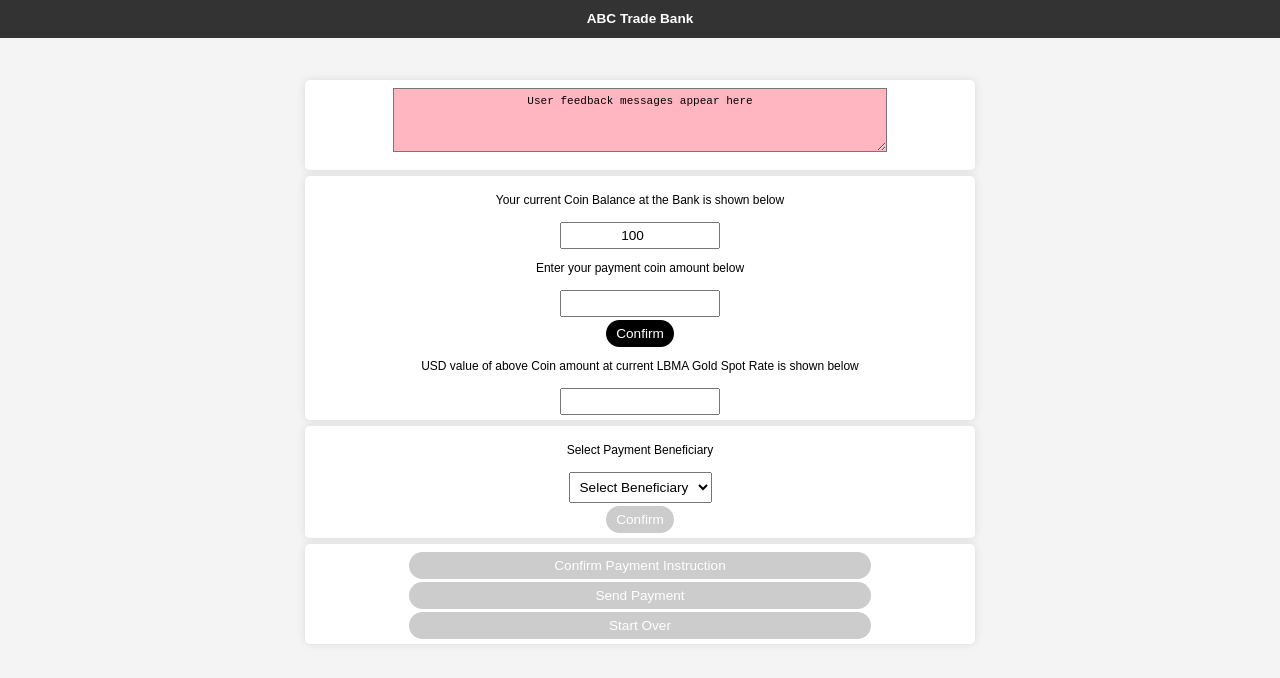
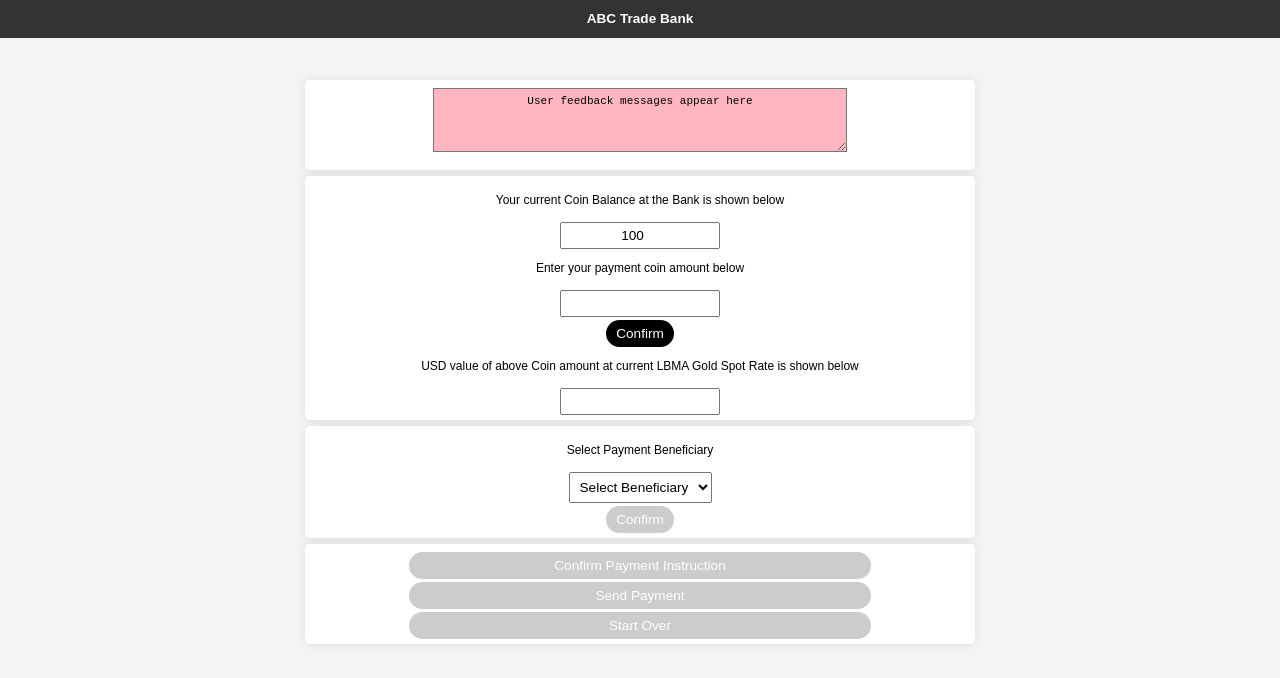
Before and after one commit to PeterMauriceBennett/myWebSite, a plain HTML site: page index.html in a window 1280 px wide. Drawn offline with Linux system fonts and the light colour scheme.

Commit message:
Add files via upload

```diff
--- a/index.html
+++ b/index.html
@@ -85,8 +85,8 @@
             width: 70%;
         }
         .wide-textarea {
-            width: 108%;
-            max-width: 480px;
+            width: 100%;
+            max-width: 400px;
         }
         p, label {
             font-size: 75%; /* Reduced font size for better fit */
```
